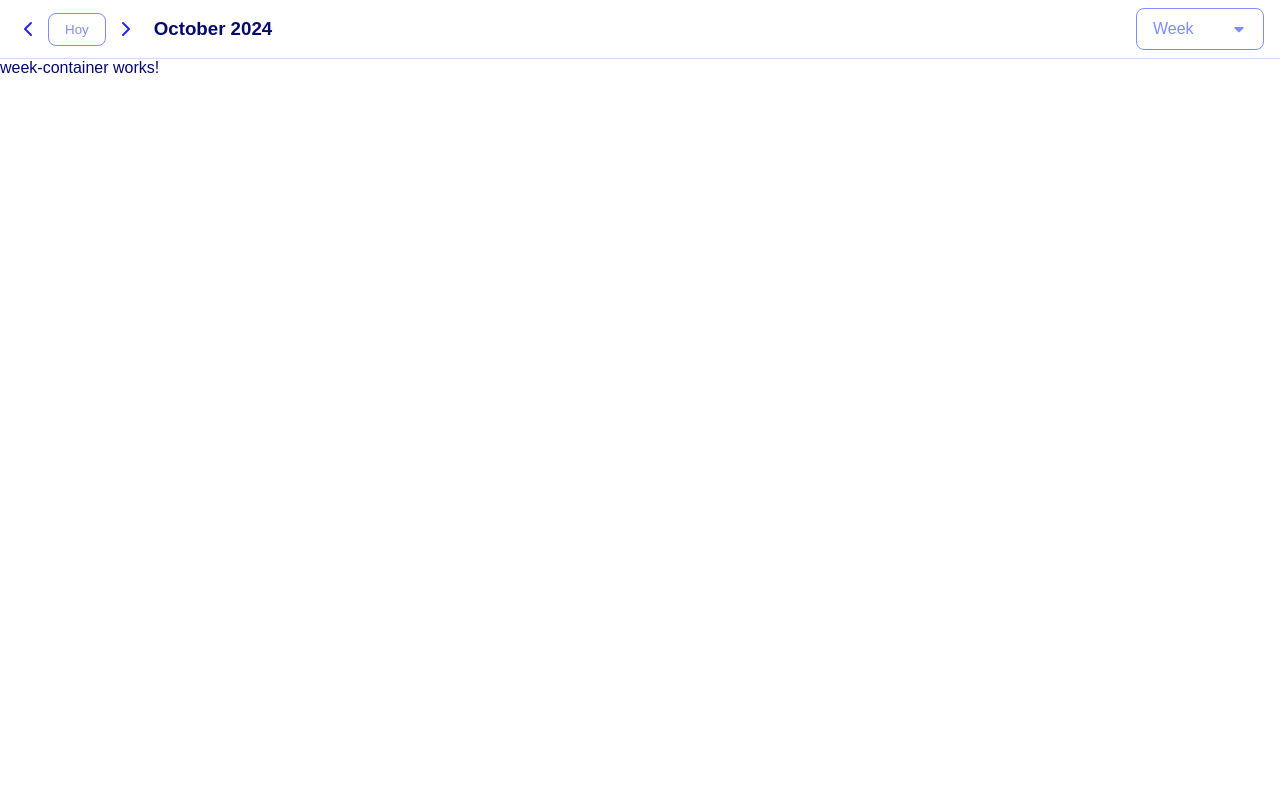
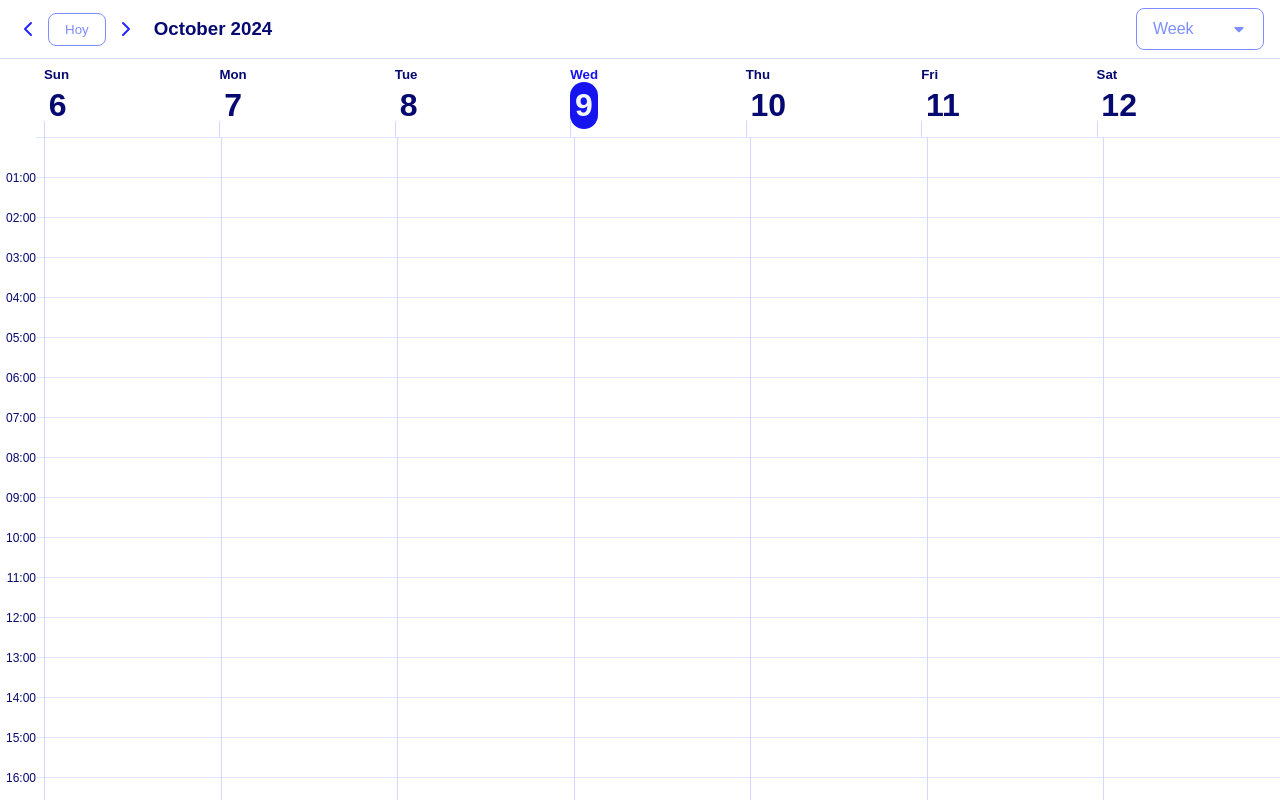
Before and after one commit to luis-keny/angular-calendar, an Angular app: page /calendar/week/2024/10/9 in a window 1280 px wide. Built offline with nearby package versions, Linux system fonts and the light colour scheme.

Commit message:
feat(week-container): contents of the week view

```diff
--- a/src/app/feature/week-container/week-container.component.css
+++ b/src/app/feature/week-container/week-container.component.css
@@ -0,0 +1,90 @@
+.content {
+    display: grid;
+    grid-template-columns: 2.25rem auto;
+}
+
+.content--event {
+    overflow: auto;
+}
+
+.week {
+    padding-left: 0.5rem;
+    padding-right: var(--width-scroll);
+}
+
+.week,
+.week__content {
+    display: grid;
+    grid-template-columns: repeat(7,1fr);
+}
+
+.day {
+    position: relative;
+    padding: 0.5rem 0;
+}
+
+.day__name.active {
+    color: var(--color-700);
+}
+
+.day__number {
+    padding: 0.3rem;
+    font-size: 2rem;
+    width: fit-content;
+    border-radius: 2rem;
+    -webkit-border-radius: 2rem;
+    -moz-border-radius: 2rem;
+    -ms-border-radius: 2rem;
+    -o-border-radius: 2rem;
+}
+
+.day__number.active {
+    background-color: var(--color-700);
+    color: var(--color-50);
+}
+
+.date__void {
+    position: absolute;
+    bottom: 0;
+    height: 1rem;
+    width: 100%;
+    border-left: 1px solid var(--color-200);
+}
+
+.time {
+    height: fit-content;
+    padding-bottom: 0.5rem;
+    list-style: none;
+    margin: 0;
+}
+
+.time__item {
+    position: relative;
+    height: 2.5rem;
+    width: 2.25rem;
+}
+
+.time_hour {
+    position: absolute;
+    display: block;
+    bottom: -0.5rem;
+    right: 0;
+    font-size: 0.75rem;
+}
+
+.event {
+    position: relative;
+    display: grid;
+    padding-left: 0.5rem;
+    background-image: repeating-linear-gradient(
+        to bottom,
+        var(--color-200),
+        transparent 0.1rem,
+        transparent 2.5rem
+    );
+}
+
+.event__content {
+    border-left: 1px solid var(--color-200);
+    position: relative;
+}
--- a/src/app/feature/week-container/week-container.component.html
+++ b/src/app/feature/week-container/week-container.component.html
@@ -1 +1,30 @@
-<p>week-container works!</p>
+<section class="container">
+    <div #ContentDay class="content">
+        <span class="void"></span>
+        <div class="week">
+            @for (customDate of customDates; track $index) {
+                <div class="day">
+                    <h5 class="day__name" [class]="isCurrentDay(customDate) ? 'active' : ''">{{ customDate.toString().split(" ")[0] }}</h5>
+                    <h3 class="day__number" [class]="isCurrentDay(customDate) ?  'active' : ''">{{ customDate.getDate() }}</h3>
+                    <span class="date__void"></span>
+                </div>
+            }
+        </div>
+    </div>
+    <div #ContentEvent class="content content--event">
+        <ul class="time">
+            @for (hour of hours; track $index) {
+                <li class="time__item">
+                    <span class="time_hour">{{ hour }}</span>
+                </li>
+            }
+        </ul>
+        <div class="event" (click)="modalOpen()">
+            <div class="week__content">
+                @for (customDate of customDates; track $index) {
+                    <div class="event__content"></div>
+                }
+            </div>
+        </div>
+    </div>
+</section>
--- a/src/app/feature/week-container/week-container.component.ts
+++ b/src/app/feature/week-container/week-container.component.ts
@@ -1,4 +1,9 @@
-import { Component } from '@angular/core';
+import { AfterViewInit, Component, OnDestroy, OnInit, Renderer2, ViewChild, ViewContainerRef } from '@angular/core';
+import { ModalService, UrlDateService } from '../../core/index-service';
+import { ModalConfig } from '../../core/index-model';
+import { YearContainerComponent } from '../year-container/year-container.component';
+import { DateHelper } from '../../core/index-util';
+import { Subscription } from 'rxjs';
 
 @Component({
   selector: 'app-week-container',
@@ -7,6 +12,70 @@ import { Component } from '@angular/core';
   standalone: true,
   imports: [],
 })
-export class WeekContainerComponent {
+export class WeekContainerComponent implements OnInit, AfterViewInit, OnDestroy {
+  @ViewChild('ContentDay') contentDayElementRef!: any;
+  @ViewChild('ContentEvent') contentEventElementRef!: any;
+  dateHelper: DateHelper = new DateHelper();
+  customDates: Date[] = [];
+  currentDate = new Date();
+  hours: string[] = [];
+  urlDateSub: Subscription = new Subscription();
 
+  constructor(
+    private modalSrv: ModalService,
+    private viewContainerRef: ViewContainerRef,
+    private render: Renderer2,
+    private urlDateSrv: UrlDateService,
+  ) {
+    this.createHours();
+  }
+
+  ngOnInit(): void {
+    this.urlDateSub = this.urlDateSrv.getDateFromUrlObservable().subscribe(date => {
+      this.customDates = [];
+      this.dateHelper.updateDate(date);
+      for(let i = 0; i < 7; i++) {
+        let orderDay: Date = this.dateHelper.adjustDateByDays(i - date.getDay());
+        this.customDates.push(orderDay);
+      }
+    });
+  }
+
+  ngAfterViewInit(): void {
+    this.calculateHeightContentEvent();
+  }
+
+  ngOnDestroy(): void {
+    if(this.urlDateSub) this.urlDateSub.unsubscribe();
+  }
+
+  private createHours() {
+    for(let i = 1; i <= 24; i++) {
+      let hourString = i.toString().padStart(2,'0') + ":00";
+      this.hours.push(hourString);
+    }
+  }
+
+  private calculateHeightContentEvent() {
+    if(!this.contentDayElementRef && !this.contentEventElementRef) return;
+    const heightHeaderCalendar = 59;
+    const heightContentDay = this.contentDayElementRef.nativeElement.offsetHeight;
+    const contentEventElement= this.contentEventElementRef.nativeElement;
+    this.render.setStyle(contentEventElement,'height',`calc(100vh - (${ heightContentDay + heightHeaderCalendar }px))`)
+  }
+
+  public modalOpen() {
+    const configureModal: ModalConfig = {
+      component: YearContainerComponent,
+      title: 'Add event'
+    }
+    this.modalSrv.openModal(this.viewContainerRef, configureModal);
+  }
+
+  public isCurrentDay(customDay: Date): boolean {
+    let current = this.dateHelper.getDateParts(this.currentDate)
+    let custom = this.dateHelper.getDateParts(customDay)
+
+    return current.year == custom.year && current.month == custom.month && current.day == custom.day;
+  }
 }
```
